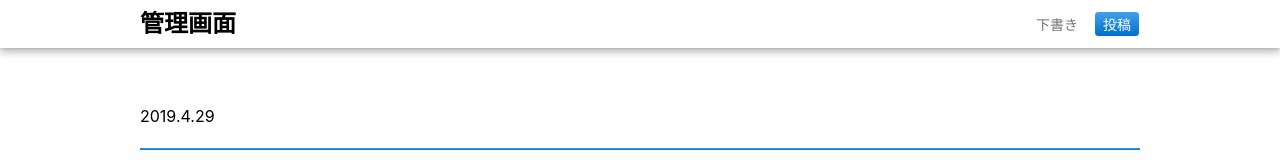
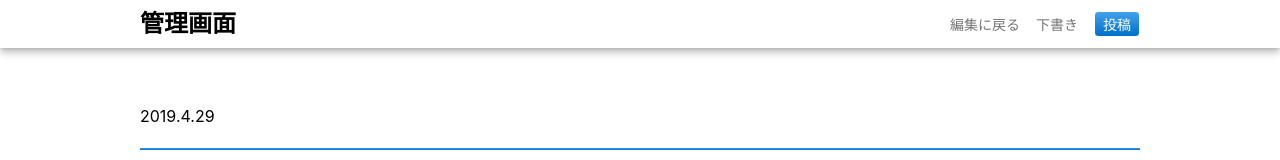
Before and after one commit to teru1116/teru2blog, a Nuxt app: page /admin/articles/0/preview in a window 1280 px wide. Shown: the top 160 px of the page. Built offline with nearby package versions, Linux system fonts and the light colour scheme.

Commit message:
add: back to edit page button

```diff
--- a/app/components/TheArticleEditorHeader.vue
+++ b/app/components/TheArticleEditorHeader.vue
@@ -11,6 +11,9 @@
           <ul>
             <li v-if="showsPreviewButton">
               <nuxt-link :to="`${$route.params.articleId || 0}/preview`">プレビュー</nuxt-link>
+            </li>
+            <li v-if="showEditButton">
+              <nuxt-link :to="editPagePath">編集に戻る</nuxt-link>
             </li>
             <li v-if="showsSaveButton">
               <button>下書き</button>
@@ -30,6 +33,12 @@ export default {
   computed: {
     showsPreviewButton () {
       return this.$route.name !== 'admin-articles-articleId-preview'
+    },
+    showEditButton () {
+      return this.$route.name === 'admin-articles-articleId-preview'
+    },
+    editPagePath () {
+      return this.$route.params.articleId === '0' ? `/admin/articles/new` : `/admin/articles/${this.$route.params.articleId}/edit`
     },
     showsSaveButton () {
       return this.$route.name === 'admin-articles-new' || this.$route.name === 'admin-articles-articleId-preview'
```
